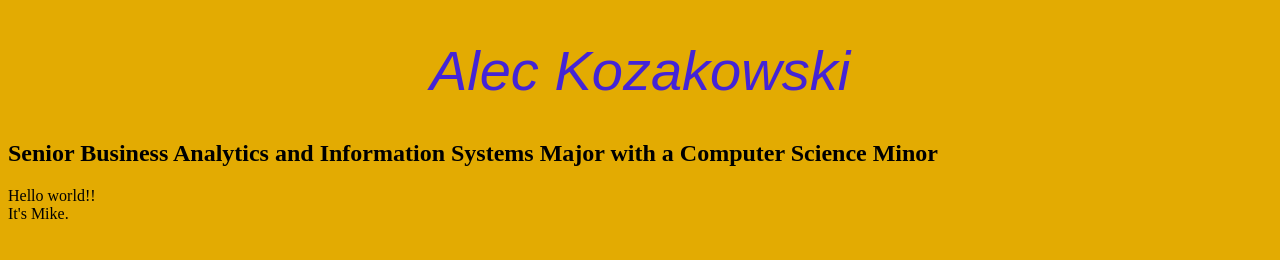
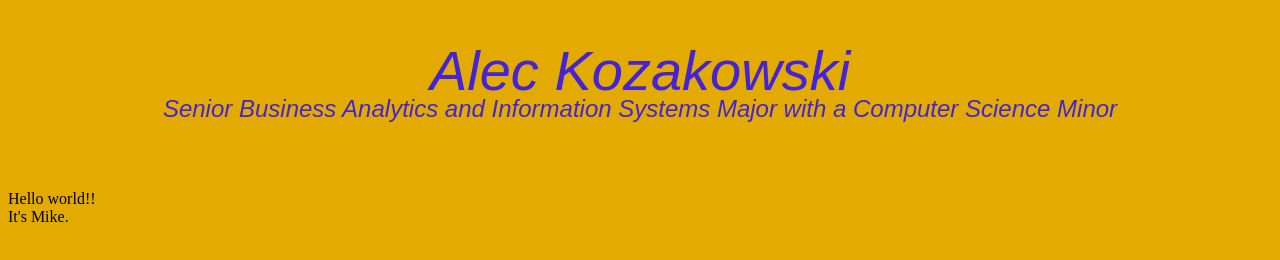
Before and after one commit to Al-oza/HW2, a plain HTML site: page index.html in a window 1280 px wide. Drawn offline with Linux system fonts and the light colour scheme.

Commit message:
Added in the formatting for header 2

```diff
--- a/indexPage.css
+++ b/indexPage.css
@@ -6,4 +6,10 @@ h1 {
 	color: #4424D6;
 	text-align: center;
 	font: italic 350% fantasy;
+	height: 20px;
 }
+h2 {color: #4424D6;
+	text-align: center;
+	font: italic 150% fantasy;
+	height: 75px;
+}
```
